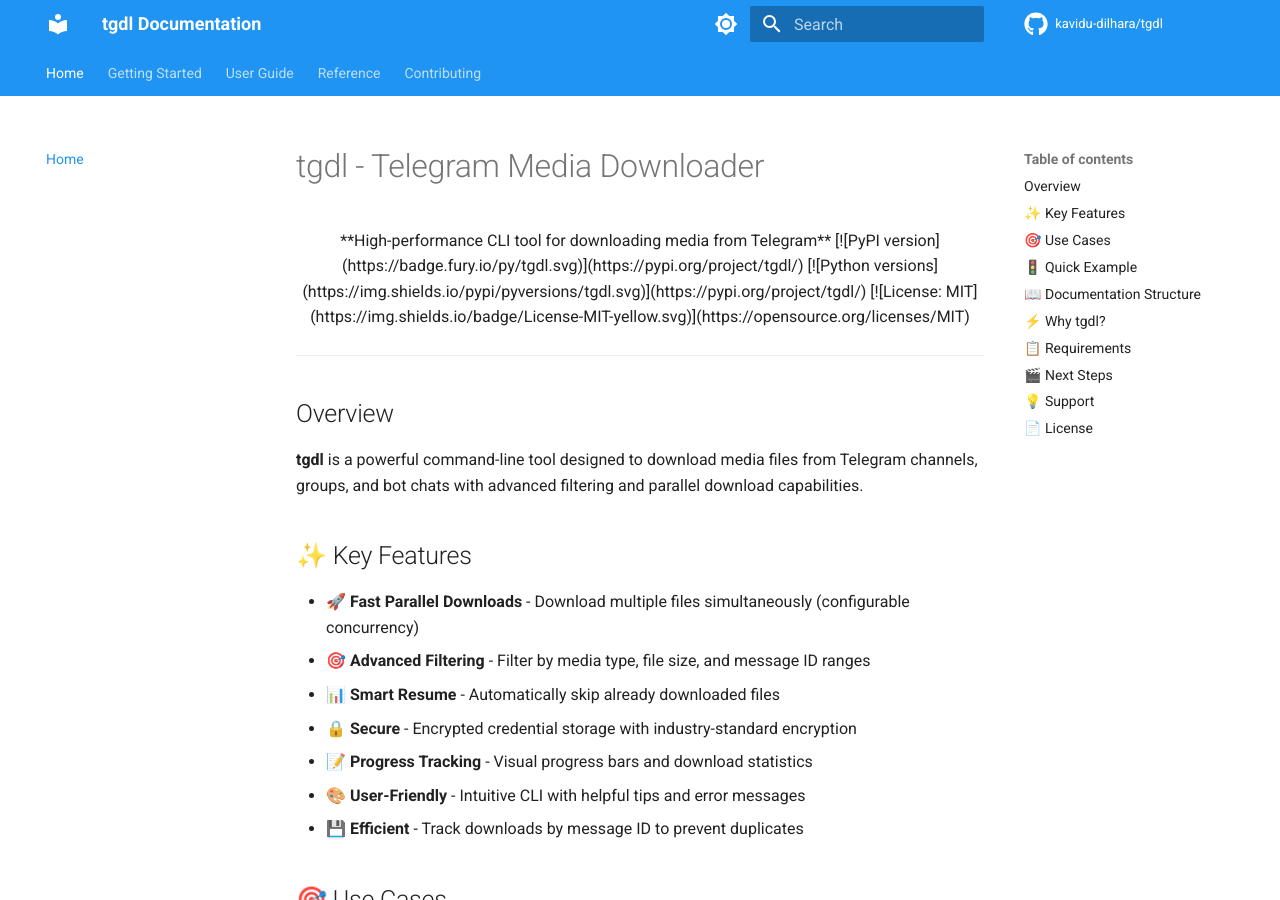
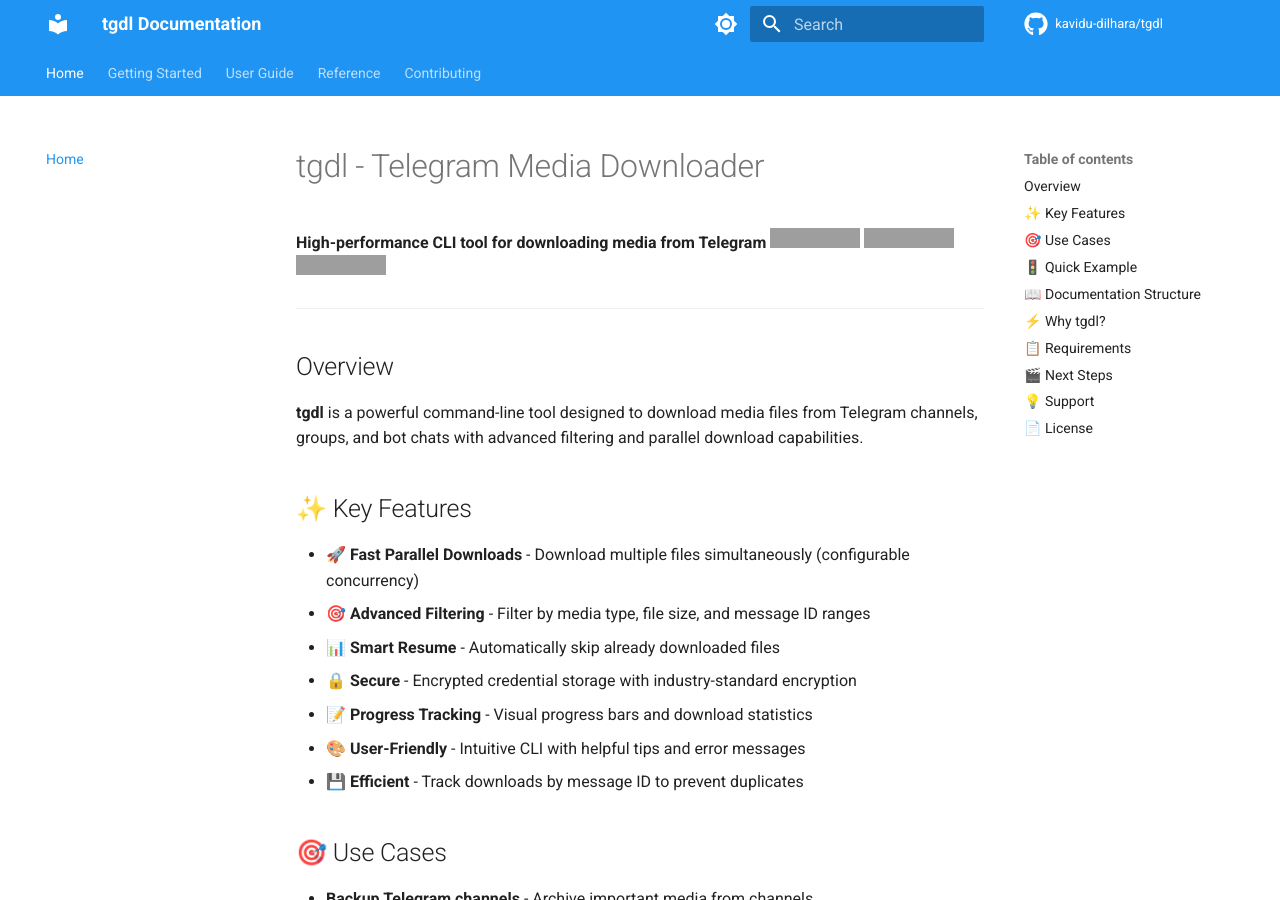
Before and after one commit to kavidu-dilhara/tgdl, an MkDocs documentation site: the page built from docs/index.md, in a window 1280 px wide and 900 px high. Built offline with MkDocs 1.6.1 and Material for MkDocs 9.7.7, drawn with Linux system fonts in a browser that asks for light colours; comment, search, counter and statistics services are not loaded; grey boxes are pictures that could not be loaded.

```diff
--- a/docs/index.md
+++ b/docs/index.md
@@ -1,14 +1,6 @@
 # tgdl - Telegram Media Downloader
 
-<div align="center">
-
-**High-performance CLI tool for downloading media from Telegram**
-
-[![PyPI version](https://badge.fury.io/py/tgdl.svg)](https://pypi.org/project/tgdl/)
-[![Python versions](https://img.shields.io/pypi/pyversions/tgdl.svg)](https://pypi.org/project/tgdl/)
-[![License: MIT](https://img.shields.io/badge/License-MIT-yellow.svg)](https://opensource.org/licenses/MIT)
-
-</div>
+**High-performance CLI tool for downloading media from Telegram** [![PyPI version](https://badge.fury.io/py/tgdl.svg)](https://pypi.org/project/tgdl/) [![Python versions](https://img.shields.io/pypi/pyversions/tgdl.svg)](https://pypi.org/project/tgdl/) [![License: MIT](https://img.shields.io/badge/License-MIT-yellow.svg)](https://opensource.org/licenses/MIT)
 
 ---
 
```
